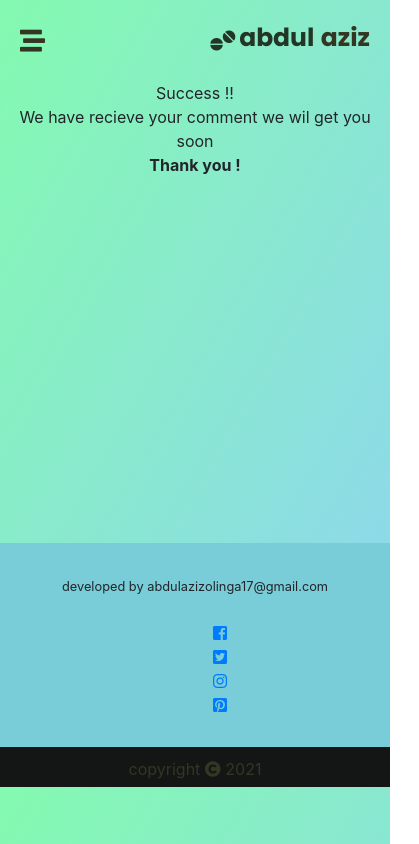
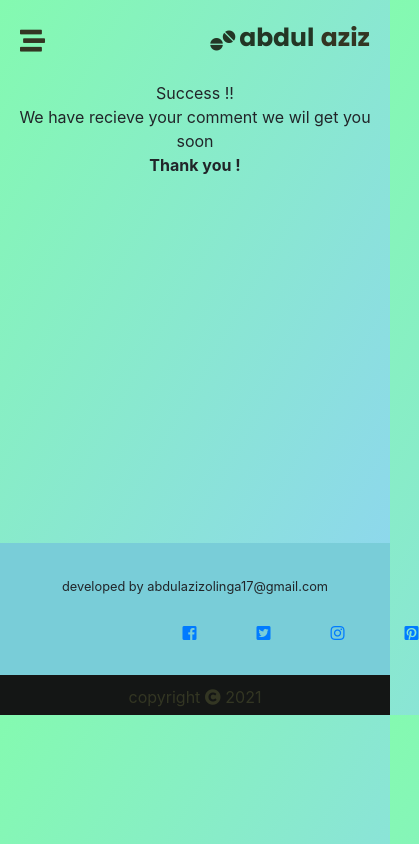
Before and after one commit to olinga-abdulaziz/live-project, a React (Create React App) app: page /success in a window 390 px wide. Shown: the whole page, 419 px wide, since content can reach past the window. Built offline with nearby package versions, Linux system fonts and the light colour scheme; a web font is replaced by a local one.

Commit message:
modif-12

```diff
--- a/src/App.css
+++ b/src/App.css
@@ -236,6 +236,20 @@
   .hideWrapper{
     display: none;
   }
+  .social-divs{
+    width: 50%;
+    padding-left: 10px;
+    margin: auto;
+    display: flex;
+    justify-content: space-between;
+    padding-right: 50px;
+
+  }
+  .social-divs i{
+    margin-top: -20px;
+    margin-left: 60px;
+
+  }
   .showWrapper{
     display: block;
   }
--- a/src/Components/footer.jsx
+++ b/src/Components/footer.jsx
@@ -12,7 +12,8 @@ function Footer() {
                 <a href="https://twitter.com/OlingaAbdul"><i class="fab fa-twitter-square"></i></a>
                 <a href="https://www.instagram.com/abdulziz_syd/"><i class="fab fa-instagram"></i></a>
                 <a href="https://www.pinterest.com/abdulazizolinga/_saved/"><i class="fab fa-pinterest-square"></i></a>
-                </div></center>
+                </div>
+            </center>
         </div>
         <div className="bottomDiv">
             <center> <p> copyright <i class="fa fa-copyright" aria-hidden="true"></i> 2021</p> </center>
--- a/src/Pages/About.js
+++ b/src/Pages/About.js
@@ -35,7 +35,7 @@ function About() {
 
                  <div className="card card-about" data-aos="fade-right">
                  <div className="card-header">
-                        <h5>Virsion CNTR <i class="fas fa-code-branch    "></i> </h5>
+                        <h5>Virsion CNTR <i class="fas fa-code-branch "></i> </h5>
                     </div>
                     <div className="card-body">
                          <p>Github</p>
```
